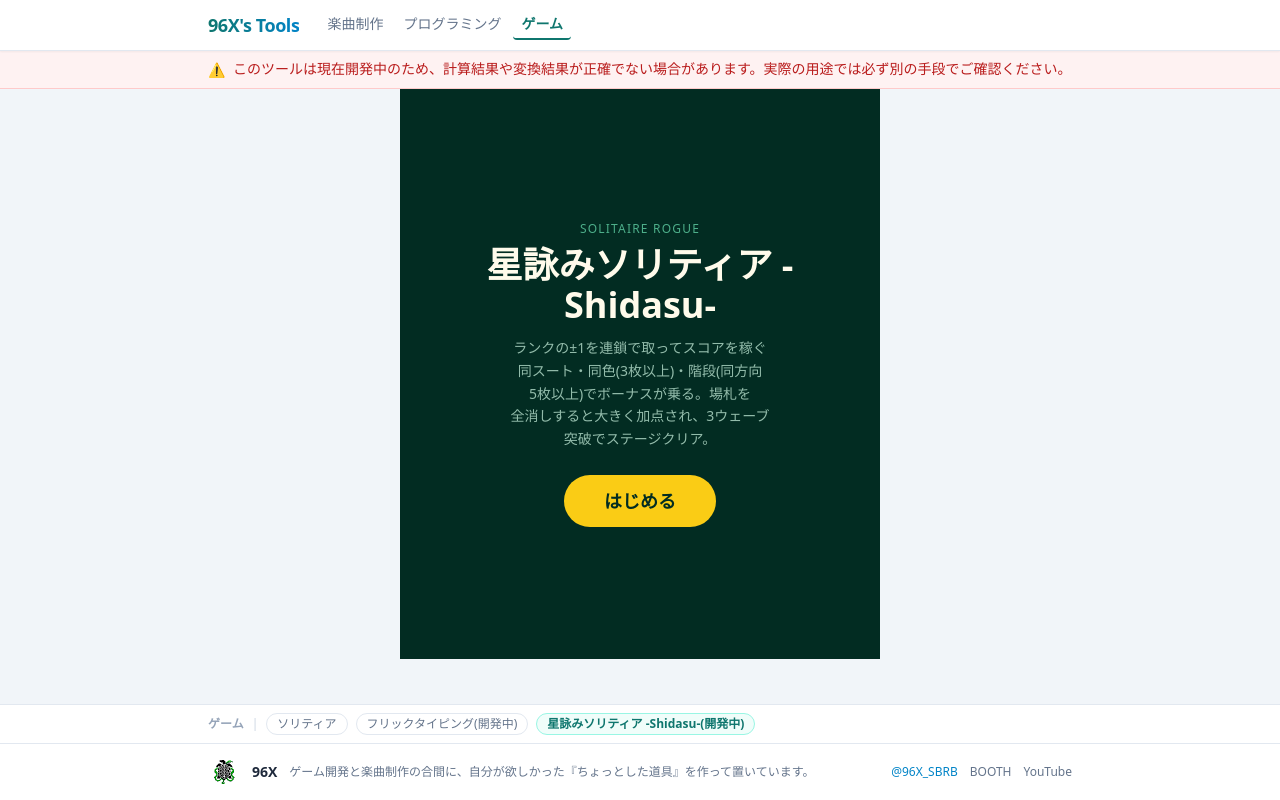
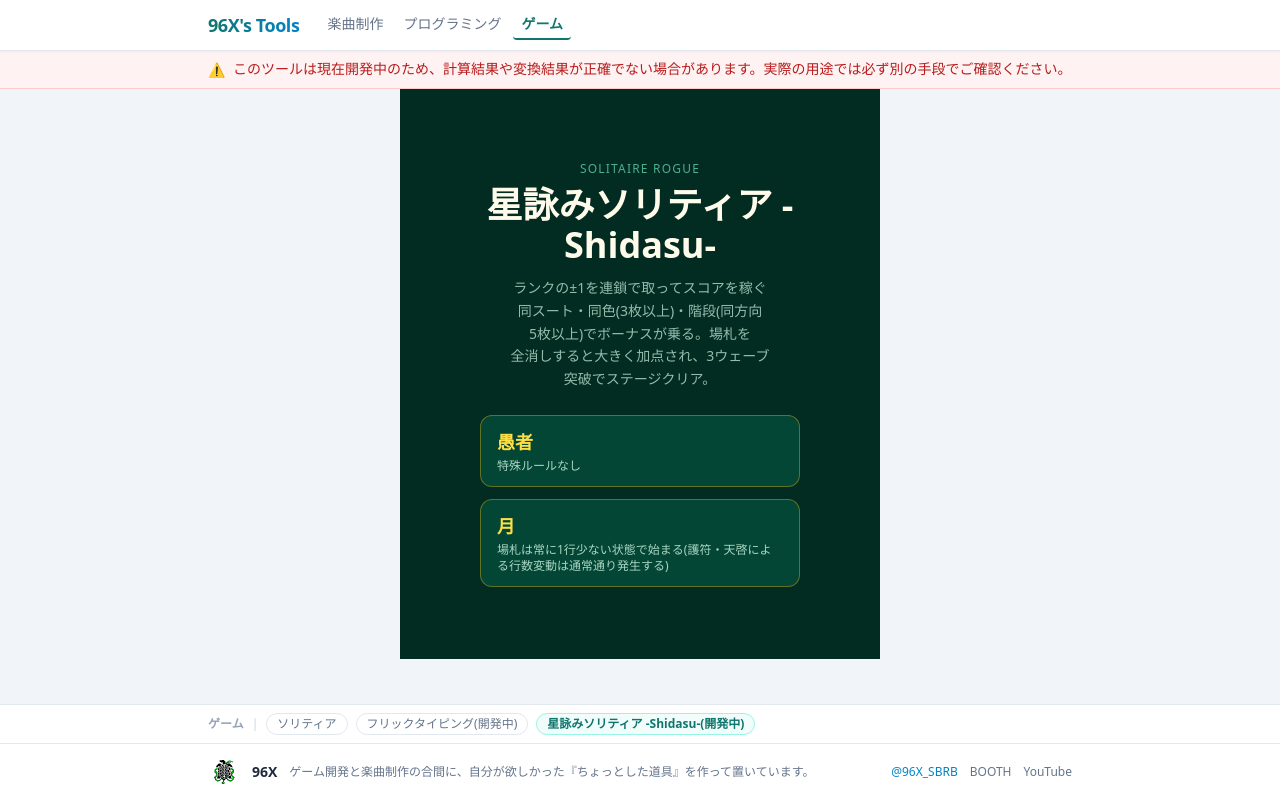
Before and after one commit to kuroto-96X/Utilities-Svelte, a SvelteKit app: page /game/shidasu in a window 1280 px wide. Built offline with nearby package versions, Linux system fonts and the light colour scheme.

Commit message:
feat: タイトル画面をスプレッド選択に差し替え、プレイ中の常時表示にスプレッド名を追加

```diff
--- a/src/routes/game/shidasu/+page.svelte
+++ b/src/routes/game/shidasu/+page.svelte
@@ -14,7 +14,7 @@
   import { revelationNeedsTarget } from '$lib/game/shidasu/revelationEffects'
   import { oracleName, oracleDesc } from '$lib/game/shidasu/oracles'
   import { standardDeckComposition } from '$lib/game/shidasu/deck'
-  import type { RunState, ItemId, Suit, Rank, RiteId, RevelationId, RoleName } from '$lib/game/shidasu/types'
+  import type { RunState, ItemId, Suit, Rank, RiteId, RevelationId, RoleName, SpreadId } from '$lib/game/shidasu/types'
   import DebugPanel from './DebugPanel.svelte'
   import PlayArea from './PlayArea.svelte'
   import RoleStatusPanel from './RoleStatusPanel.svelte'
@@ -38,7 +38,7 @@
 
   onDestroy(clearPendingTimer)
 
-  let target = $derived(waveTarget(params, run.stageIndex, run.waveIndex))
+  let target = $derived(waveTarget(params, run.stageIndex, run.waveIndex, run.spreadId))
   let wave = $derived(run.wave)
   let currentModifier = $derived(stageModifierFor(params, run))
 
@@ -80,8 +80,10 @@
     scheduleStuckCheck()
   }
 
-  function startGame() {
-    run = beginRun(params)
+  const SPREAD_IDS: SpreadId[] = ['fool', 'moon']
+
+  function handleStartWithSpread(spreadId: SpreadId) {
+    run = beginRun(params, undefined, spreadId)
     afterAction()
   }
 
@@ -212,10 +214,13 @@
 
 {#snippet stageRow()}
   <div class="flex items-center justify-between text-xs">
+    <span class="flex items-center gap-2">
+      <span class="text-emerald-200/90 font-bold">{params.spreads[run.spreadId].name}</span>
       <span class="flex gap-1">
         {#each [0, 1, 2] as w (w)}
           <span class="w-2 h-2 rounded-full {w < run.waveIndex ? 'bg-yellow-400' : w === run.waveIndex ? 'bg-yellow-400 animate-pulse' : 'bg-emerald-800'}"></span>
         {/each}
+      </span>
     </span>
     {#if isBossWave(params, run.waveIndex)}
       <span class="font-black text-rose-400">{upcomingBossInfo.label}({upcomingBossInfo.detail})</span>
@@ -299,12 +304,17 @@
         突破でステージクリア。
       </p>
     </div>
+    <div class="flex flex-col gap-3 w-full max-w-xs">
+      {#each SPREAD_IDS as spreadId (spreadId)}
         <button
-      onclick={startGame}
-      class="px-10 py-3 rounded-full bg-yellow-400 text-emerald-950 font-black text-lg active:scale-95 transition-transform"
+          onclick={() => handleStartWithSpread(spreadId)}
+          class="text-left bg-emerald-900/80 border border-yellow-500/40 rounded-xl px-4 py-3 active:scale-[0.98] transition-transform"
         >
-      はじめる
+          <div class="font-black text-yellow-300 text-lg">{params.spreads[spreadId].name}</div>
+          <div class="text-xs text-emerald-100/80 mt-0.5">{params.spreads[spreadId].desc}</div>
         </button>
+      {/each}
+    </div>
   </div>
 
 {:else if wave && run.phase === 'revelationSelect'}
```
Lines whose indentation alone changed are shown as unchanged.
